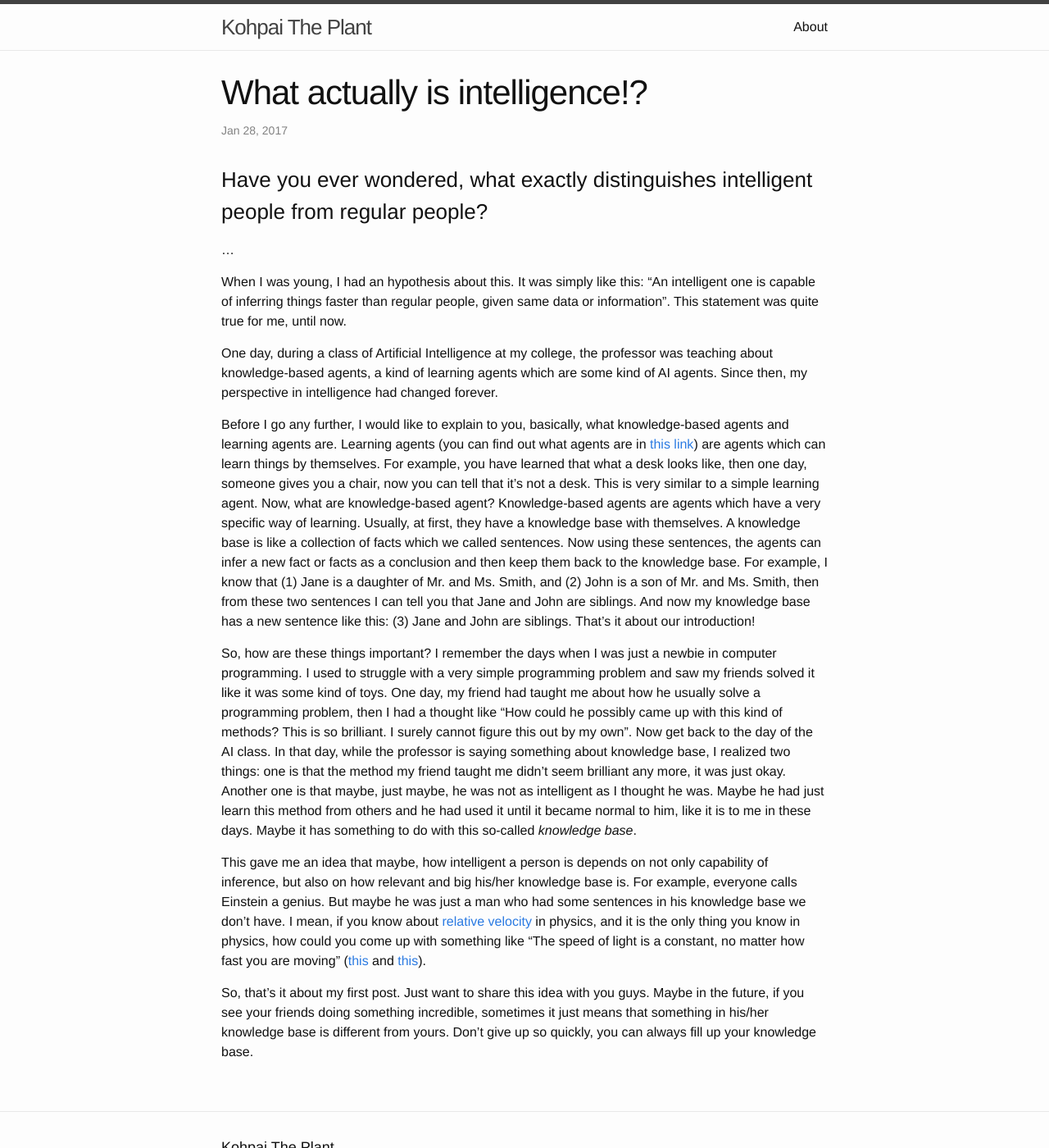
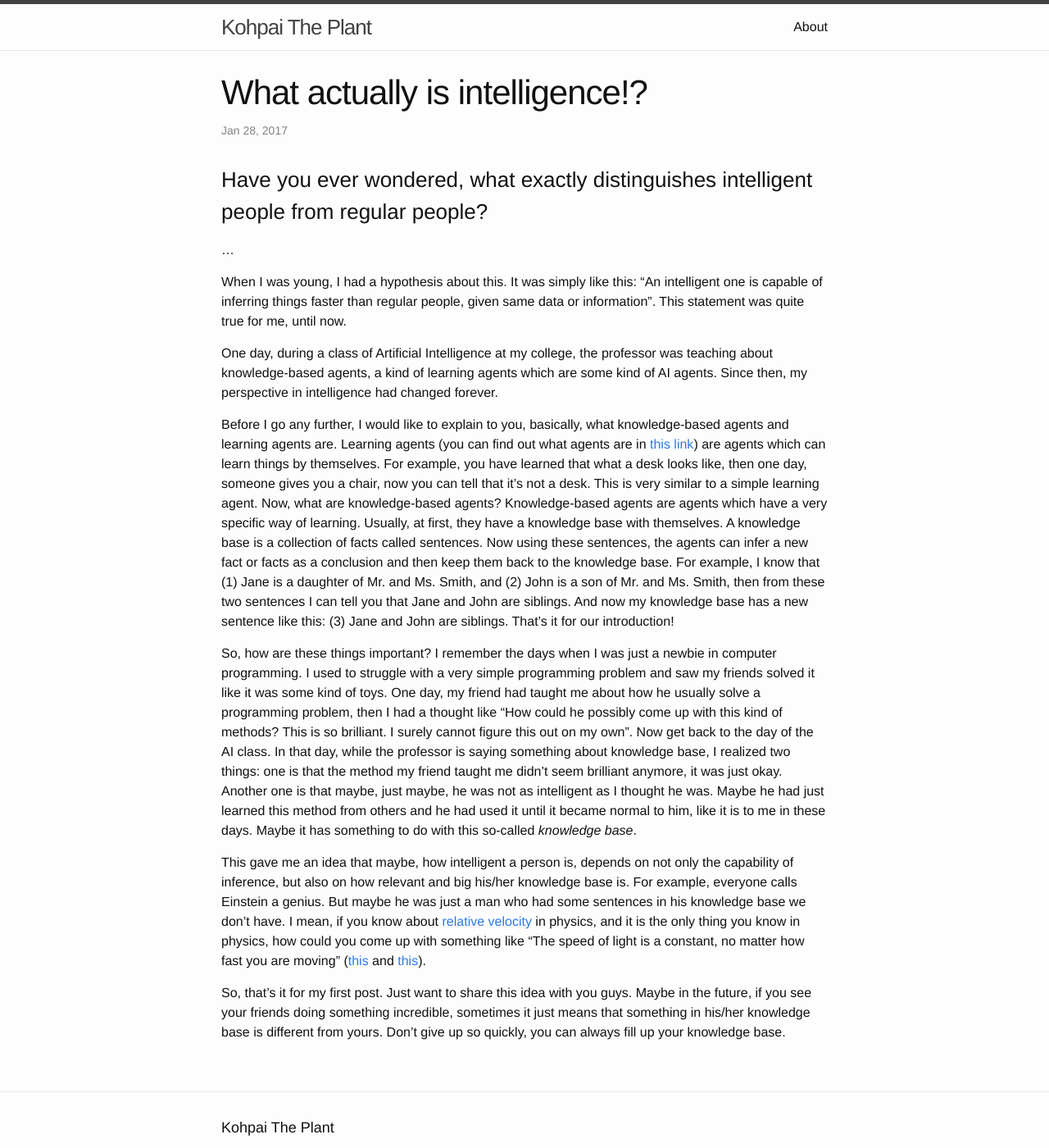
Before and after one commit to kohpai/kohpai.github.io, a Jekyll site: the page built from _posts/2017-01-29-what-actually-is-intelligence!?.md, in a window 1280 px wide and 1400 px high. Shown: the whole window at 82% size. Built offline with Jekyll 4.4.1, drawn with Linux system fonts in a browser that asks for light colours; comment, search, counter and statistics services are not loaded.

Commit message:
correct grammar errors

```diff
--- a/_posts/2017-01-29-what-actually-is-intelligence!?.md
+++ b/_posts/2017-01-29-what-actually-is-intelligence!?.md
@@ -8,7 +8,7 @@
 
 ...
 
-When I was young, I had an hypothesis about this. It was simply like this:
+When I was young, I had a hypothesis about this. It was simply like this:
 "An intelligent one is capable of inferring things faster than regular people,
 given same data or information". This statement was quite true for me, until now.
 
@@ -22,30 +22,30 @@
 what agents are in [this link](https://en.wikipedia.org/wiki/Intelligent_agent)) are
 agents which can learn things by themselves. For example, you have learned that what a
 desk looks like, then one day, someone gives you a chair, now you can tell that it's
-not a desk. This is very similar to a simple learning agent. Now, what are knowledge-based agent?
+not a desk. This is very similar to a simple learning agent. Now, what are knowledge-based agents?
 Knowledge-based agents are agents which have a very specific way of learning.
 Usually, at first, they have a knowledge base with themselves. A knowledge base
-is like a collection of facts which we called sentences. Now using these sentences, the
+is a collection of facts called sentences. Now using these sentences, the
 agents can infer a new fact or facts as a conclusion and then keep them back to
 the knowledge base. For example, I know that (1) Jane is a daughter of Mr. and Ms. Smith, and (2)
 John is a son of Mr. and Ms. Smith, then from these two sentences I can tell you that
 Jane and John are siblings. And now my knowledge base has a new sentence like this: (3)
-Jane and John are siblings. That's it about our introduction!
+Jane and John are siblings. That's it for our introduction!
 
 So, how are these things important? I remember the days when I was just a newbie in computer
 programming. I used to struggle with a very simple programming problem and saw my friends solved
 it like it was some kind of toys. One day, my friend had taught me about how he usually solve
-a programming problem, then I had a thought like "How could he possibly came up with
-this kind of methods? This is so brilliant. I surely cannot figure this out by my own". Now
+a programming problem, then I had a thought like "How could he possibly come up with
+this kind of methods? This is so brilliant. I surely cannot figure this out on my own". Now
 get back to the day of the AI class. In that day, while the professor is saying something
 about knowledge base, I realized two things: one is that the method my friend taught me
-didn't seem brilliant any more, it was just okay. Another one is that maybe, just maybe,
-he was not as intelligent as I thought he was. Maybe he had just learn this method from
+didn't seem brilliant anymore, it was just okay. Another one is that maybe, just maybe,
+he was not as intelligent as I thought he was. Maybe he had just learned this method from
 others and he had used it until it became normal to him, like it is to me in these days.
 Maybe it has something to do with this so-called *knowledge base*.
 
-This gave me an idea that maybe, how intelligent a person is depends on not only
-capability of inference, but also on how relevant and big his/her knowledge base is.
+This gave me an idea that maybe, how intelligent a person is, depends on not only
+the capability of inference, but also on how relevant and big his/her knowledge base is.
 For example, everyone calls Einstein a genius. But maybe he was just a man who had some
 sentences in his knowledge base we don't have. I mean, if you know about [relative
 velocity](https://en.wikipedia.org/wiki/Relative_velocity) in physics, and it is
@@ -54,7 +54,7 @@
 ([this](https://van.physics.illinois.edu/qa/listing.php?id=2605) and
 [this](http://www.emc2-explained.info/The-Constant-Speed-of-Light/#.WI0qVZ8-S00)).
 
-So, that's it about my first post. Just want to share this idea with you guys.
+So, that's it for my first post. Just want to share this idea with you guys.
 Maybe in the future, if you see your friends doing something incredible, sometimes
 it just means that something in his/her knowledge base is different from yours.
 Don't give up so quickly, you can always fill up your knowledge base.
```
